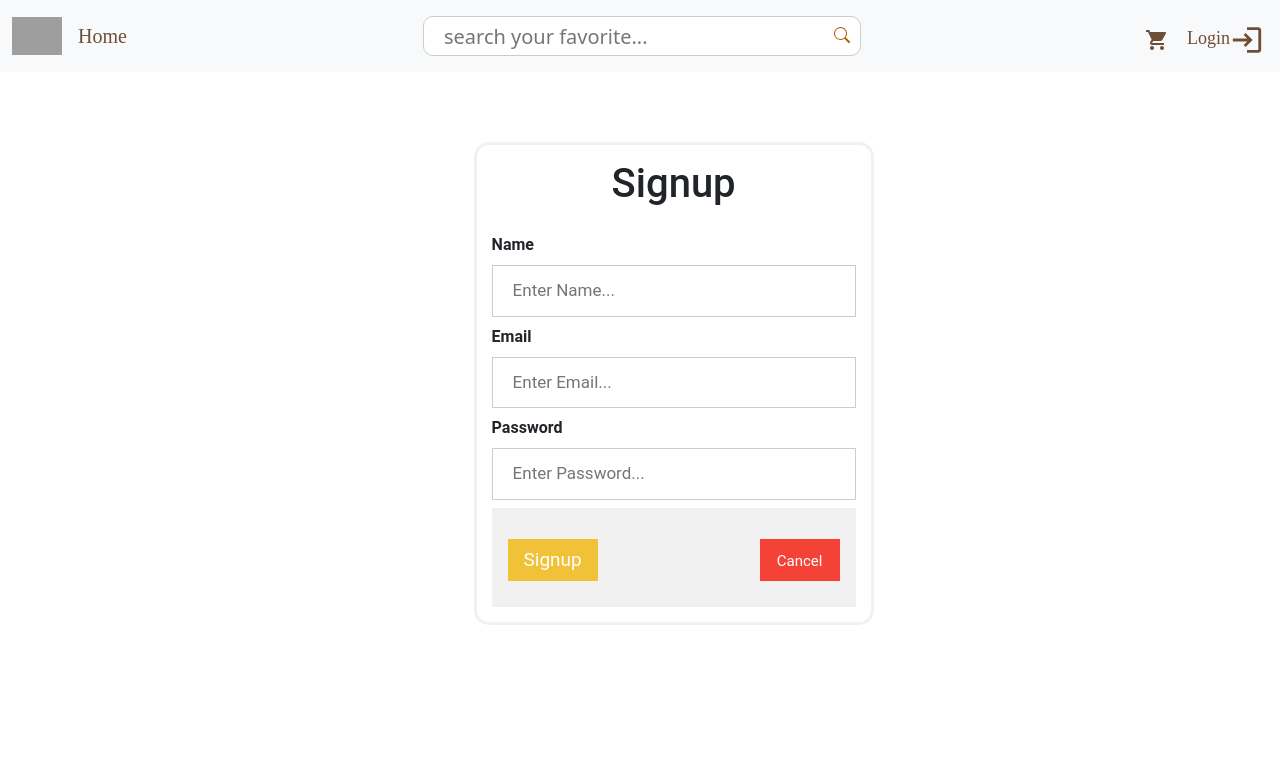
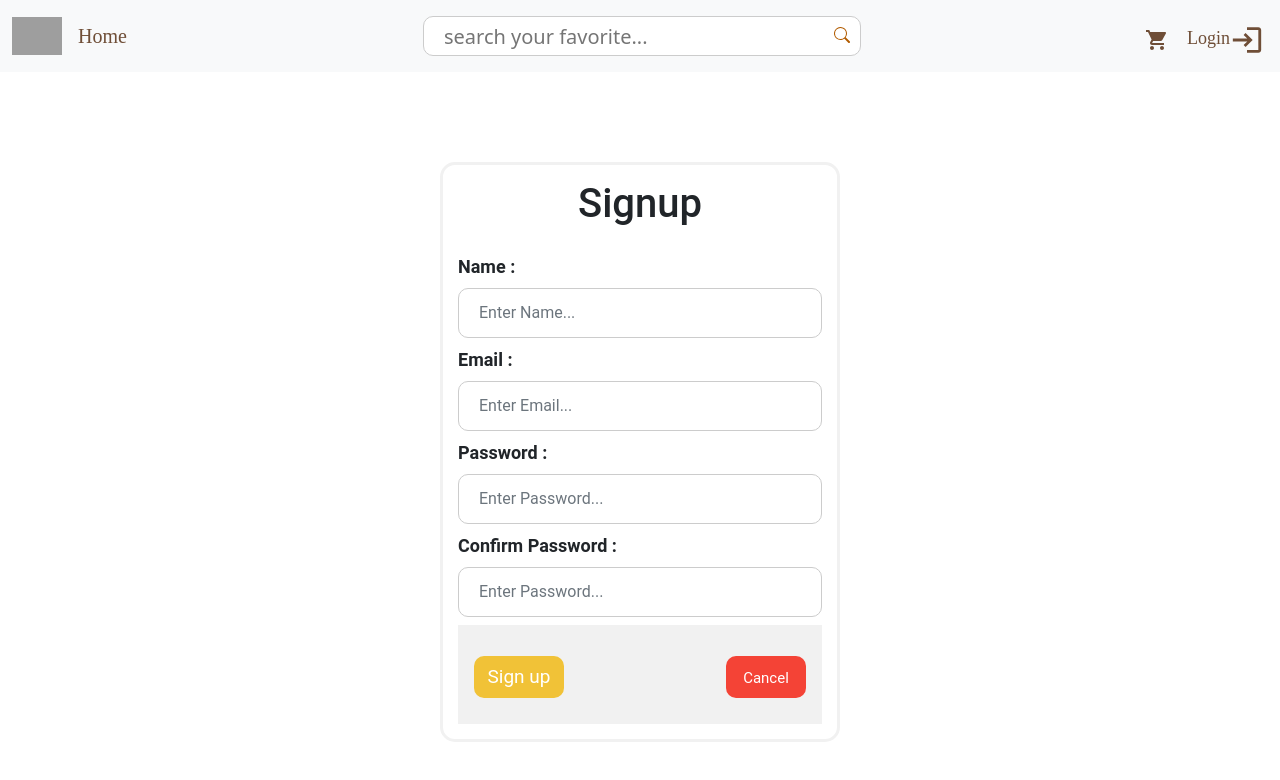
Before and after one commit to tejas9440/Chocolate, a React (Create React App) app in the folder chocolate/front-end/: page /signup in a window 1280 px wide. Shown: the top 780 px of the page. Built offline with nearby package versions, Linux system fonts and the light colour scheme; no server answers; grey boxes are pictures that could not be loaded.

Commit message:
update login signup Mycart

```diff
--- a/chocolate/front-end/src/component/Header.js
+++ b/chocolate/front-end/src/component/Header.js
@@ -106,10 +106,10 @@ function Header() {
                                         </IconButton>
                                     </li>
                                     {
-                                        auth ? <li className='logIn'>Logout<LogoutIcon  sx={{ width: 34, height: 34 }} onClick={logout} /></li>
-                                            : <li className='logIn'>Login<LoginIcon  sx={{ width: 34, height: 34 }} onClick={() => {
+                                        auth ? <li className='logIn' onClick={logout}>Logout<LogoutIcon  sx={{ width: 34, height: 34 }}  /></li>
+                                            : <li className='logIn' onClick={() => {
                                                 navigate('/login')
-                                            }} /></li>
+                                            }}>Login<LoginIcon  sx={{ width: 34, height: 34 }}  /></li>
                                     }
 
 
--- a/chocolate/front-end/src/component/Home.css
+++ b/chocolate/front-end/src/component/Home.css
@@ -59,7 +59,7 @@ a
     text-decoration: none;
 }
 .product-card {
-    width: 250px;
+    width: 260px;
     position: relative;
     box-shadow: 0 2px 7px #dfdfdf;
     margin: 50px auto;
@@ -85,11 +85,18 @@ a
     height: 200px;
     padding: 50px;
     background: #f0f0f0;
+
 }
 
 .product-tumb img {
     max-width: 100%;
     max-height: 162px;
+    cursor: pointer;
+    transition: transform 0.5s ease-in-out;
+}
+.product-tumb img:hover{
+    transform: scale(1.2);
+
 }
 
 .product-details {
--- a/chocolate/front-end/src/component/LoginPage.css
+++ b/chocolate/front-end/src/component/LoginPage.css
@@ -1,27 +1,37 @@
-form {
+.form {
     border: 3px solid #f1f1f1;
     border-radius: 10px;
     width: 750px;
     margin: 20px auto;
     padding: 10px;
   }
-  .fullForm{
+ .fullForm {
     border: 3px solid #f1f1f1;
     border-radius: 10px;
     padding: 10px;
-    margin-top: 90px;
-    width: 400px;
-    margin-left: 37%;
-    margin-bottom: 0px;
+    margin: 90px auto 0 auto;
+    max-width: 400px;
 }
-
+@media screen and (max-width: 500px) {
+  .fullForm {
+      width: 90%; /* Set the width to 90% on smaller screens */
+  }
+  /* .h1Login {
+      Adjust the margin for smaller screens
+  } */
+  .signup {
+      margin-left: 20px; /* Adjust the margin for smaller screens */
+  }
+}
   .h1Login{
     margin: 10px;
-    margin-left: 136px;
+    text-align: center;
+    /* margin-left: 136px; */
     margin-bottom: 10px;
   }
   /* Full-width inputs */
   input[type=text], input[type=password] {
+    border-radius: 10px;
     width: 100%;
     padding: 12px 20px;
     margin: 8px 0;
@@ -31,7 +41,7 @@ form {
 }
 
   /* Set a style for all buttons */
-  .loginbtn{
+  .loginbtn {
     background-color: #f1c237;
     color: white;
     padding: 14px 20px;
@@ -39,6 +49,7 @@ form {
     font-size: 20px;
     border: none;
     cursor: pointer;
+    border-radius: 10px;
     width: 100%;
 }
 .cancelbtn {
@@ -62,6 +73,7 @@ form {
   .cancelbtn {
     width: auto;
     padding: 10px 18px;
+    border-radius: 10px;
     background-color: #f44336;
   }
 
@@ -82,5 +94,8 @@ form {
   }
   .signup{
     font-size: 20px;
-    margin-left: 178px;
+    margin-right: 10px;
+    text-decoration: underline;
+    color: #0d6efd;
+    /* margin-left: 178px; */
   }
--- a/chocolate/front-end/src/component/LoginPage.js
+++ b/chocolate/front-end/src/component/LoginPage.js
@@ -56,7 +56,16 @@ const LoginPage = () => {
             navigate('/admin')
         }
         else{
-            alert('Enter correct')
+            if(email=='' && password==''){
+                alert('Enter Email and Password')
+            }else if(email == '' && password!=''){
+                alert('Enter Email')
+            }
+            else if(password == '' && email != ''){
+                alert('Enter Password')
+            }else{
+                alert('Enter correct Email and Password')
+            }
         }
     }
 
@@ -67,14 +76,14 @@ const LoginPage = () => {
                     <h1>Login</h1>
                 </div>
                 <div>
-                    <label><b>Username</b></label>
+                    <label><b>Email:</b></label>
                     <input type="text" placeholder="Enter Username" value={email} onChange={(e)=>{setEmail(e.target.value)}}/>
-                    <label><b>Password</b></label>
+                    <label><b>Password:</b></label>
                     <input type="password" placeholder="Enter Password"  value={password}  onChange={(e)=>{setPassword(e.target.value)}}/>
                         <button  className='loginbtn' onClick={handleLogin}>Login</button>
                 </div>
 
-                <div style={{backgroundColor:"#f1f1f1"}}>
+                <div style={{backgroundColor:"#f1f1f1",display:'flex',justifyContent:'space-between',alignItems:'center'}}>
                     <button class="cancelbtn" onClick={()=>{
                         navigate('/')
                     }}>Cancel</button>
--- a/chocolate/front-end/src/component/Signup.css
+++ b/chocolate/front-end/src/component/Signup.css
@@ -1,18 +1,18 @@
 .inputBox{
-    display: block;
-    margin: 40px;
-    padding: 10px;
-    width: 385px;
-    font-size: 17px;
-    margin-left: 0px;
+    border-radius: 10px;
+    width: 100%;
+    padding: 12px 20px;
+    margin: 8px 0;
+    display: inline-block;
+    border: 1px solid #ccc;
+    box-sizing: border-box;
 }
 .h1signup{
     margin-bottom: 25px;
     text-align: center;
 }
 .signupall{
-    margin-left: 37%;
-    margin-top:70px;
+    margin: 90px auto;
     border: 3px solid #f1f1f1;
     padding: 15px;
     width: 400px;
@@ -26,6 +26,7 @@
     border: none;
     color: white;
     height: 42px;
+    border-radius: 10px;
     /* margin-right: 30px; */
     background-color: #f1c237;
 }
--- a/chocolate/front-end/src/component/Signup.js
+++ b/chocolate/front-end/src/component/Signup.js
@@ -8,6 +8,7 @@ const Signup = () => {
     const [name, setName] = useState('');
     const [email, setEmail] = useState('');
     const [password, setPassword] = useState('');
+    const[confirm,setConfirm] = useState('');
     const navigate = useNavigate();
     useEffect(() => {
         const auth = localStorage.getItem('user')
@@ -16,7 +17,9 @@ const Signup = () => {
         }
     })
     const collectData = async () => {
-        let result = await fetch(`http://localhost:3030/signup`, {
+
+
+            let result = await fetch(`http://localhost:3030/signup`, {
             method: 'post',
             body: JSON.stringify({ name, email, password }),
             headers: {
@@ -27,36 +30,51 @@ const Signup = () => {
         navigate('/')
         localStorage.setItem('user', JSON.stringify(result))
         localStorage.setItem('userId',result._id)
+
+
     }
+    const handleSubmit = (event) => {
+        event.preventDefault();
+        const form = event.currentTarget;
+        if (form.checkValidity() === false) {
+            event.preventDefault();
+            event.stopPropagation();
+        } else {
+            if(password == confirm){
+                collectData();
+            }
+            else{
+                alert('Enter Correct Password!!!')
+            }
+
+        }
+    };
     return (
+        <form onSubmit={handleSubmit}>
         <div className='signupall'>
             <h1 className="h1signup">Signup</h1>
-            <label for="uname"><b>Name</b></label>
-            <input className='inputBox' onChange={(e) => {
-                setName(e.target.value)
-            }} value={name} type="text" placeholder="Enter Name..." />
+            <label for="uname" style={{fontSize:'18px',}}><b>Name :</b></label>
+            <input className='form-control ' onChange={(e) => setName(e.target.value)} value={name} type="text" placeholder="Enter Name..." required/>
 
-            <label for="uname"><b>Email</b></label>
-            <input className='inputBox' onChange={(e) => {
-                setEmail(e.target.value)
-            }} value={email} type="text" placeholder="Enter Email..." />
+            <label for="uname" style={{fontSize:'18px'}}><b>Email :</b></label>
+            <input className='form-control inputBox' onChange={(e) => setEmail(e.target.value)} value={email} type="email" placeholder="Enter Email..." required/>
 
-            <label for="uname"><b>Password</b></label>
-            <input className='inputBox' onChange={(e) => {
-                setPassword(e.target.value)
-            }} value={password} type="password" placeholder="Enter Password..." />
+            <label for="uname" style={{fontSize:'18px'}}><b>Password :</b></label>
+            <input className='form-control' onChange={(e) => setPassword(e.target.value)} value={password} type="password" placeholder="Enter Password..." required/>
+
+            <label for="uname" style={{fontSize:'18px'}}><b>Confirm Password :</b></label>
+            <input className='form-control' onChange={(e) => setConfirm(e.target.value)} value={confirm} type="password" placeholder="Enter Password..." required/>
 
             <div class="container" style={{ backgroundColor: "#f1f1f1" }}>
                 <div className="under">
-                <button onClick={collectData} className='signupbtn'>Signup</button>
+                <button className='signupbtn' type="submit">Sign up</button>
                 <button type="button" class="cancelbtn" onClick={() => {
-                    navigate('/')
+                    navigate('/login')
                 }}>Cancel</button>
                 </div>
             </div>
-
-
         </div>
+        </form>
     )
 }
 export default Signup;
--- a/chocolate/front-end/src/component/admin/addproduct.js
+++ b/chocolate/front-end/src/component/admin/addproduct.js
@@ -86,7 +86,7 @@ const AddProduct = () => {
 
     return (
         <>
-            <form className='row g-3 formpage' style={{ margin: "10px auto" }} onSubmit={handleSubmit}>
+            <form className='row g-3 formpage form' style={{ margin: "10px auto" }} onSubmit={handleSubmit}>
                 <div className='col-md-8 position-relative'>
                     <label htmlFor='validationTooltipUsername' className='form-label'>
                         Chocolate Name:
--- a/chocolate/front-end/src/component/admin/adminNavbar.js
+++ b/chocolate/front-end/src/component/admin/adminNavbar.js
@@ -79,10 +79,10 @@ function AdminNavbar() {
 
                                 <div className='loInCart'>
                                     {
-                                        auth ? <li><LogoutIcon className='logIn' sx={{ width: 54, height: 34 }} onClick={logout} />Logout</li>
-                                            : <li><LoginIcon className='logIn' sx={{ width: 54, height: 34 }} onClick={() => {
+                                        auth ? <li className='logIn' onClick={logout}><LogoutIcon  sx={{ width: 54, height: 34 }}  />Logout</li>
+                                            : <li className='logIn'  onClick={() => {
                                                 navigate('/login')
-                                            }} />Login</li>
+                                            }}><LoginIcon  sx={{ width: 54, height: 34 }}/>Login</li>
                                     }
 
 
```
Also changed, not shown: chocolate/front-end/src/component/Home.js (+1 -65 lines), chocolate/front-end/src/component/MyCart.js (+20 -8 lines), chocolate/front-end/src/component/admin/editpopup.js (+1 -14 lines). Lines whose indentation alone changed are shown as unchanged.
